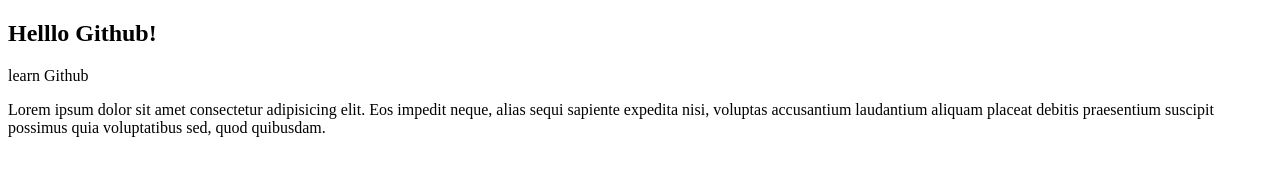
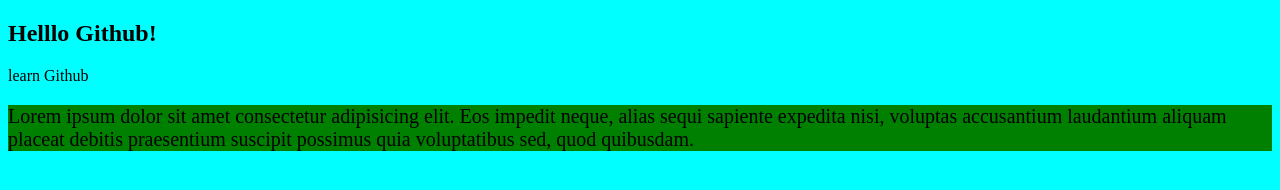
Before and after one commit to kafiabdullah/gitPrectice, a plain HTML site: page index.html in a window 1280 px wide. Drawn offline with Linux system fonts and the light colour scheme.

Commit message:
add a peragraph class and give some style

```diff
--- a/css/style.css
+++ b/css/style.css
@@ -4,7 +4,7 @@
 p{
     font-weight: 400px;
 }
-.about_git{
+.about-git{
     background-color: green;
     font-size: 20px;
 }
--- a/index.html
+++ b/index.html
@@ -4,11 +4,12 @@
     <meta charset="UTF-8">
     <meta name="viewport" content="width=device-width, initial-scale=1.0">
     <title>Learn Github</title>
+    <link rel="stylesheet" href="css/style.css">
 </head>
 <body>
     <h2>Helllo Github!</h2>
     <p>learn Github </p>
-    <p class="about_git">
+    <p class="about-git">
         Lorem ipsum dolor sit amet consectetur adipisicing elit. Eos impedit neque, alias sequi sapiente expedita nisi, voluptas accusantium laudantium aliquam placeat debitis praesentium suscipit possimus quia voluptatibus sed, quod quibusdam.
     </p>
 </body>
```
